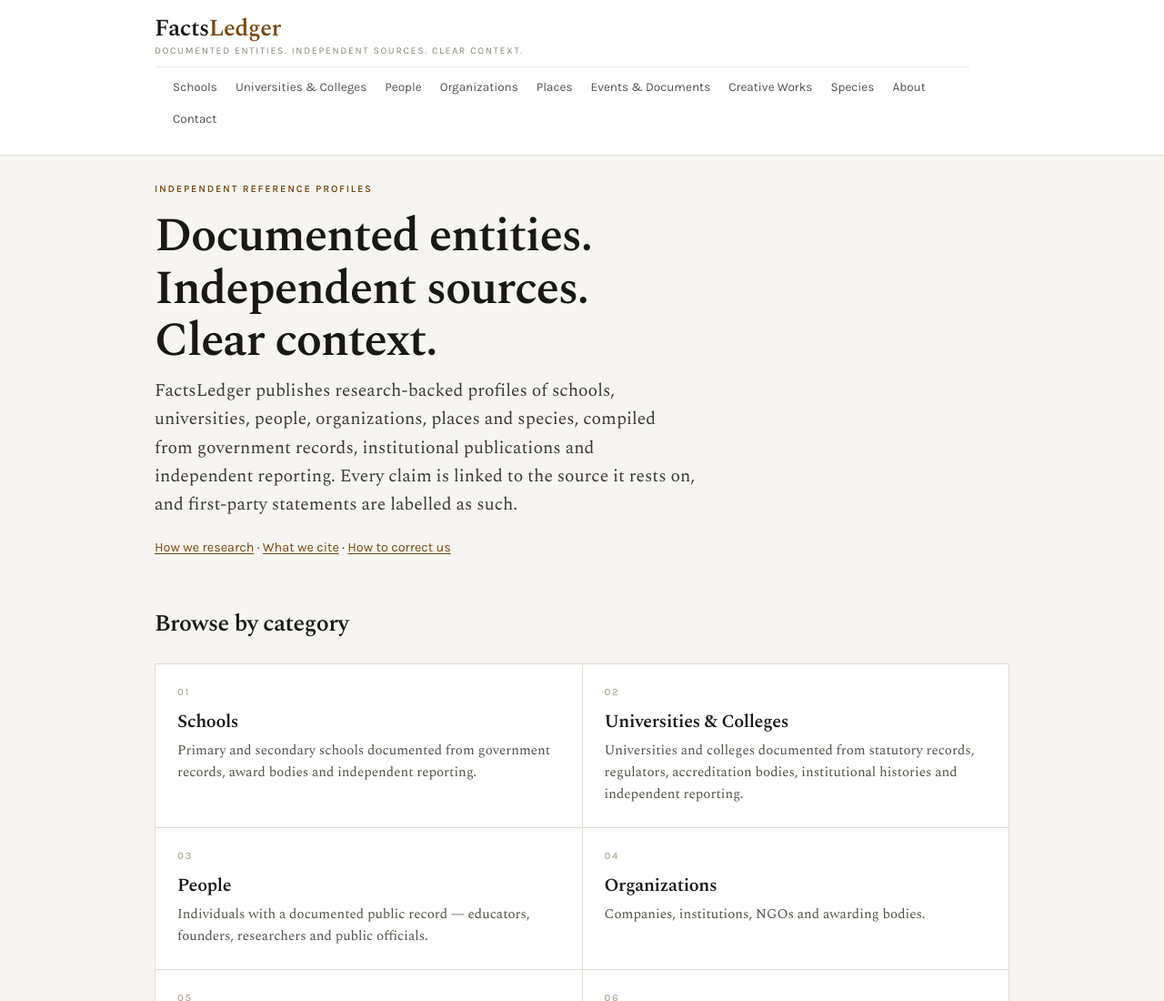
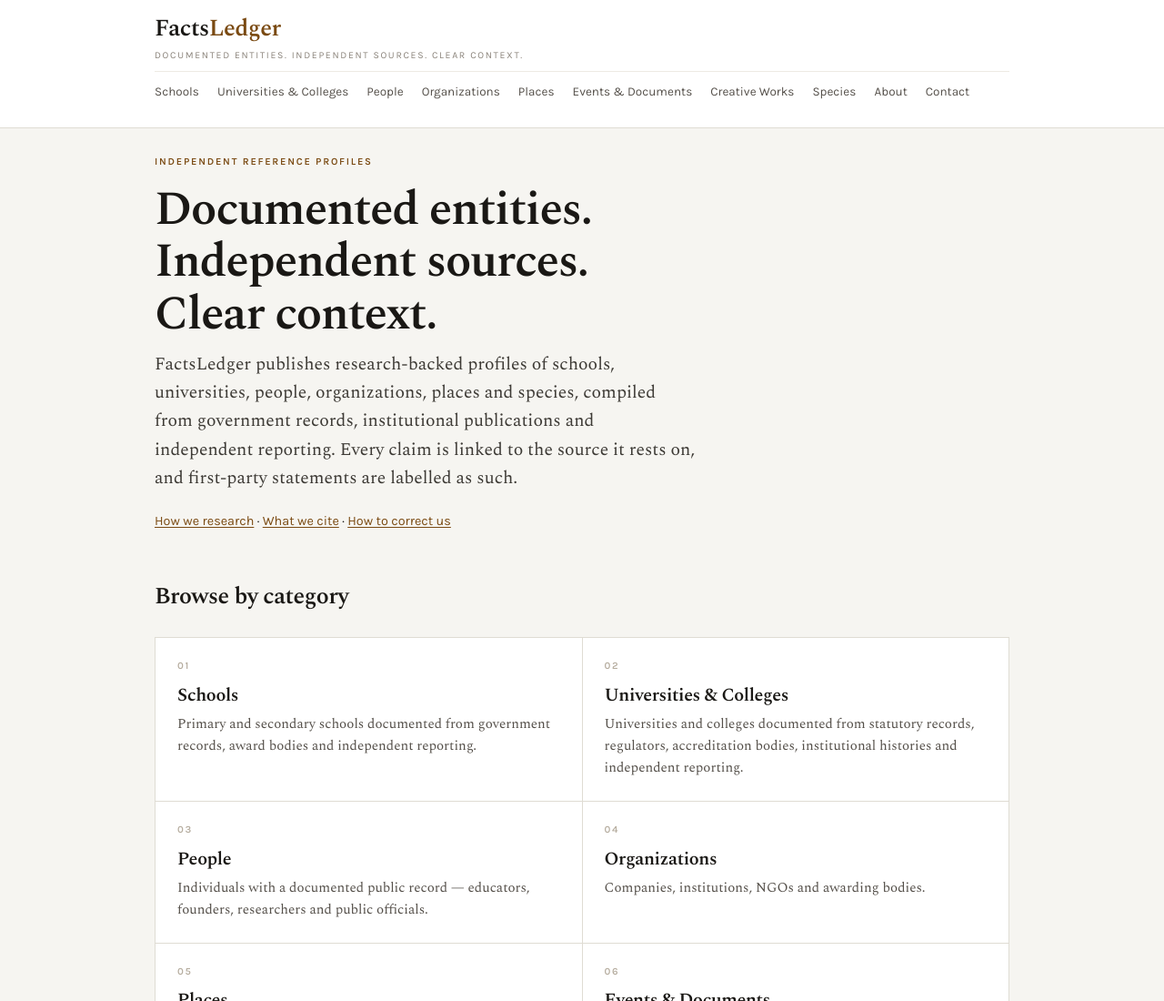
Before and after one commit to roksana-commits/factsledger, an Astro site: page / in a window 1280 px wide. Shown: the top 1100 px of the page at 91% size. Built offline with nearby package versions, Linux system fonts and the light colour scheme; Astro itself is replaced by a stand-in of ours.

Commit message:
Align header brand and navigation

```diff
--- a/src/styles/global.css
+++ b/src/styles/global.css
@@ -100,10 +100,10 @@ main { padding: 1.75rem 0 1rem; }
 .site-header { background: var(--surface); border-bottom: 1px solid var(--line); }
 .site-header__inner {
   width: min(100% - 2.5rem, 58.75rem); margin-inline: auto;
-  display: flex; flex-wrap: wrap; gap: 0.75rem 1.5rem;
-  align-items: center; justify-content: space-between;
+  display: block;
   padding: 1.15rem 0 1rem;
 }
+.site-header__inner > .nav { margin-top: 0.75rem; }
 .brand { font-family: var(--font-body); font-weight: 600; font-size: 1.625rem; letter-spacing: -0.02em; line-height: 1; color: var(--ink); text-decoration: none; }
 .brand span { color: var(--accent); }
 .brand small {
@@ -114,7 +114,7 @@ main { padding: 1.75rem 0 1rem; }
 .nav { border-top: 1px solid var(--line-soft); }
 .nav > ul,
 .nav__inner {
-  width: min(100% - 2.5rem, 58.75rem); margin-inline: auto;
+  width: 100%; margin-inline: 0;
   display: flex; flex-wrap: wrap; align-items: center; gap: 0.7rem 1.25rem;
   list-style: none; margin-block: 0; padding: 0.7rem 0;
   font-family: var(--font-ui); font-size: 0.844rem;
```
